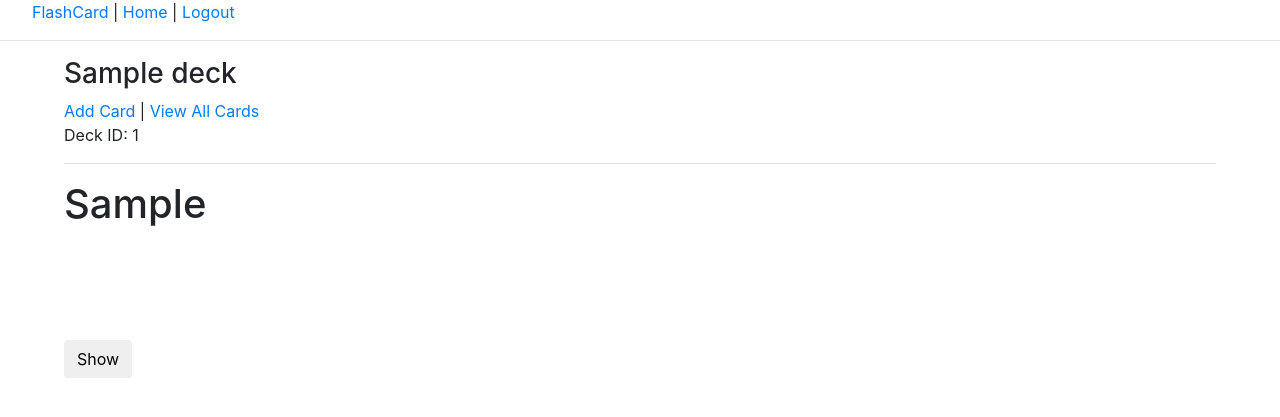
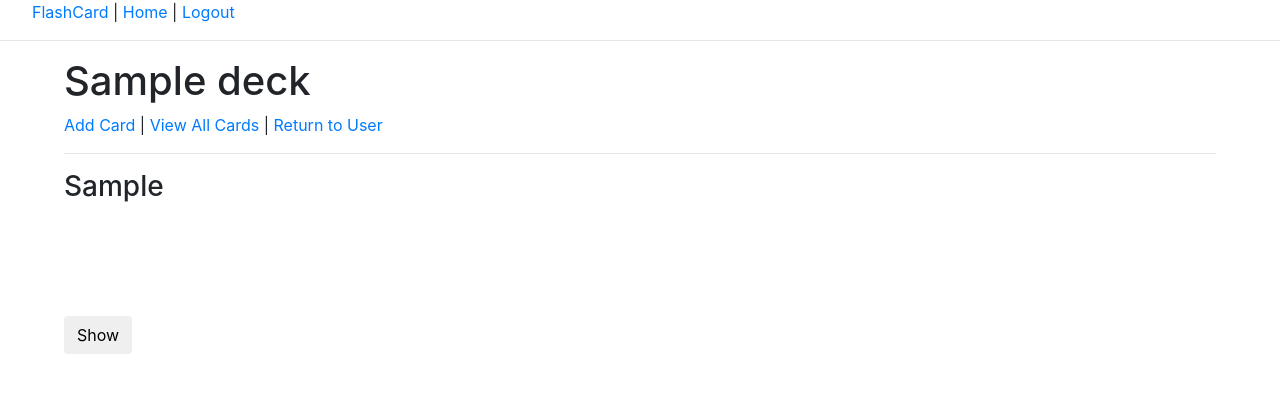
Before and after one commit to Chad-Lines/FlashCard-App, a Flask app: a page that uses app/templates/deck.html in a window 1280 px wide. Shown: the top 417 px of the page. Run offline with Flask 2, Linux system fonts and the light colour scheme; a user stored in the database is signed in; tables that the repository leaves empty hold one stand-in row (values such as "Sample post"); some libraries are stand-ins or nearby versions.

Commit message:
Simplified link structure

```diff
--- a/app/routes.py
+++ b/app/routes.py
@@ -78,9 +78,9 @@ def deck(username, deck):
 @login_required
 def create_card(username, deck):
     form = CardForm()
+    deck = Deck.query.filter_by(id=deck).first_or_404()
     if form.validate_on_submit():
         #deck = session.get('deck')
-        deck = Deck.query.filter_by(id=deck).first_or_404()
         card = Card(front=form.front.data, back=form.back.data, deck_id=deck.id, user_id=current_user.id)
         db.session.add(card)
         db.session.commit()
--- a/app/templates/_card.html
+++ b/app/templates/_card.html
@@ -1,4 +1,4 @@
-<h1>{{ card.front }}</h1>
+<h3>{{ card.front }}</h3>
 
 <div id="back" style="visibility: hidden;">
     <hr>
--- a/app/templates/allcards.html
+++ b/app/templates/allcards.html
@@ -2,6 +2,10 @@
 
 {% block content %}
     <h1>{{ deck.name }}</h1>
+    <div>
+            <a href="{{ url_for('deck', username=current_user.username, deck=deck.id) }}">Return to Deck</a>
+    </div>
+    <hr>
     <h3>Manage Cards</h3>
     <table class=table>
         {% for card in deck.cards %}
--- a/app/templates/create_card.html
+++ b/app/templates/create_card.html
@@ -1,10 +1,10 @@
 {% extends "base.html" %}
 
 {% block content %}
-    <h1>New Card</h1>
+    <h1>{{ deck.name }}</h1>
+    <h3>New Card</h3>
     <form action="" method="POST" novalidate>
         {{ form.hidden_tag() }}
-        <p>Deck ID: {{ deck }}</p>
         <p>
             {{ form.front.label }}<br>
             {{ form.front }}
@@ -15,7 +15,7 @@
         </p>
         <p>{{ form.submit() }}</p>
     </form>
-    <p><a href="{{ url_for('user', username=current_user.username) }}">Cancel</a></p>
+    <p><a href="{{ url_for('deck', username=current_user.username, deck=deck.id) }}">Cancel</a></p>
 
 
 {% endblock %}
--- a/app/templates/deck.html
+++ b/app/templates/deck.html
@@ -1,12 +1,12 @@
 {% extends "base.html" %}
 
 {% block content %}
-    <h3>{{ deck.name }}</h3>
+    <h1>{{ deck.name }}</h1>
     <div>
         <a href="{{ url_for('create_card', username=current_user.username, deck=deck.id) }}">Add Card</a> |
-        <a href="{{ url_for('view_all_cards', username=current_user.username, deck=deck.id) }}">View All Cards</a>
+        <a href="{{ url_for('view_all_cards', username=current_user.username, deck=deck.id) }}">View All Cards</a> |
+        <a href="{{ url_for('user', username=current_user.username) }}">Return to User</a>
     </div>
-    <p>Deck ID: {{ deck.id }}</p>
     <hr>
     {% for card in deck.cards %}
         {% include '_card.html' %}
```
